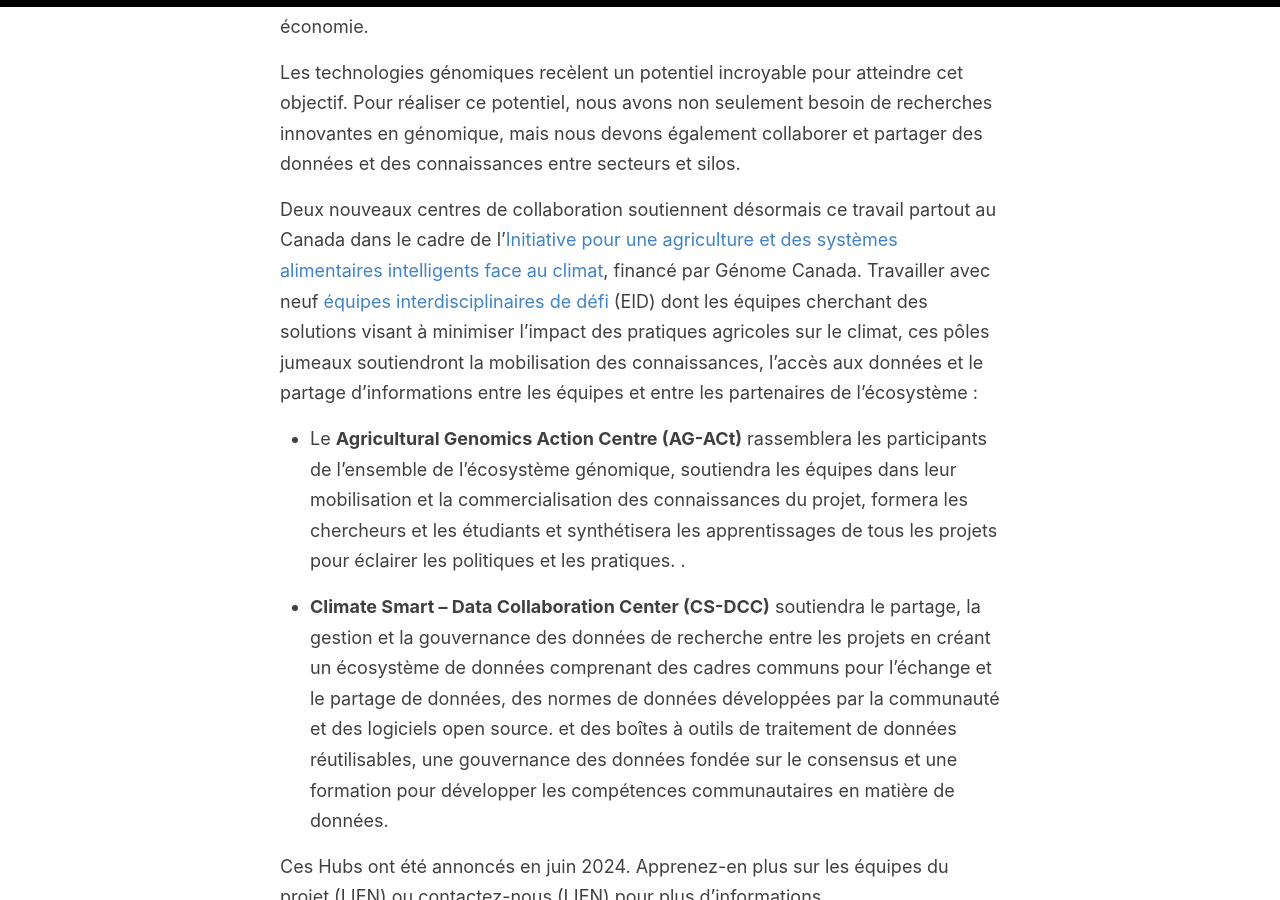
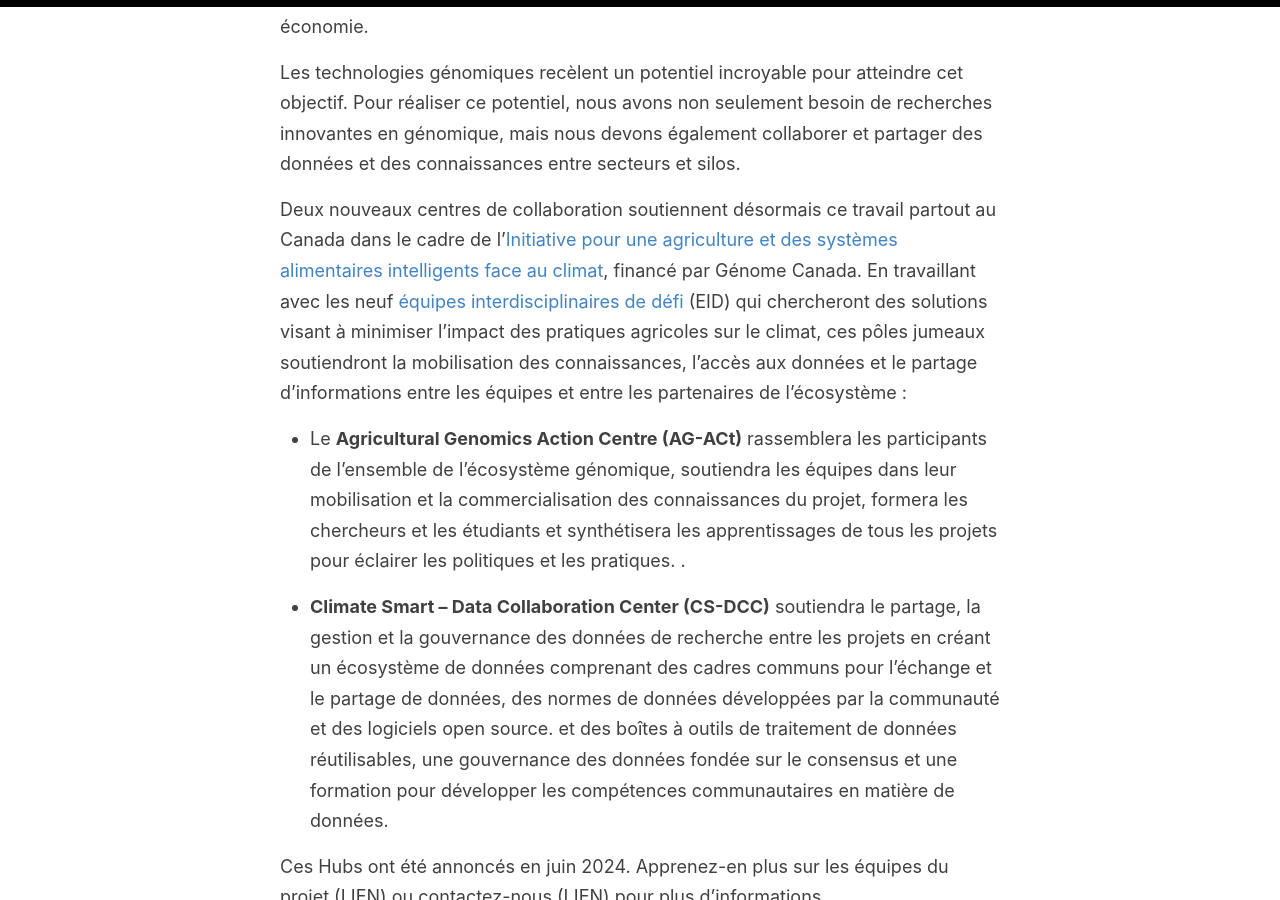
Before and after one commit to ClimateSmartAg/ClimateSmartAg-website-fr, a Jekyll site: the page built from index.md, in a window 1280 px wide and 900 px high, scrolled down 579 px. Built offline with Jekyll 4.4.1, drawn with Linux system fonts in a browser that asks for light colours; our own code applies the rules of GitHub Pages for plain Markdown files.

Commit message:
Update index.md

```diff
--- a/index.md
+++ b/index.md
@@ -6,7 +6,7 @@
 
 Les technologies génomiques recèlent un potentiel incroyable pour atteindre cet objectif. Pour réaliser ce potentiel, nous avons non seulement besoin de recherches innovantes en génomique, mais nous devons également collaborer et partager des données et des connaissances entre secteurs et silos.
 
-Deux nouveaux centres de collaboration soutiennent désormais ce travail partout au Canada dans le cadre de l'[Initiative pour une agriculture et des systèmes alimentaires intelligents face au climat](https://genomecanada.ca/fr/des-investissements-de-genome-canada-ciblent-des-solutions-pour-une-production-bioalimentaire-durable-et-adaptee-au-climat/), financé par Génome Canada. Travailler avec neuf [équipes interdisciplinaires de défi](https://genomecanada.ca/fr/grace-a-la-genomique-le-canada-investit-dans-la-production-bioalimentaire-adaptee-au-climat-de-calibre-mondial/) (EID) dont les équipes cherchant des solutions visant à minimiser l'impact des pratiques agricoles sur le climat, ces pôles jumeaux soutiendront la mobilisation des connaissances, l'accès aux données et le partage d'informations entre les équipes et entre les partenaires de l'écosystème :
+Deux nouveaux centres de collaboration soutiennent désormais ce travail partout au Canada dans le cadre de l'[Initiative pour une agriculture et des systèmes alimentaires intelligents face au climat](https://genomecanada.ca/fr/des-investissements-de-genome-canada-ciblent-des-solutions-pour-une-production-bioalimentaire-durable-et-adaptee-au-climat/), financé par Génome Canada. En travaillant avec les neuf [équipes interdisciplinaires de défi](https://genomecanada.ca/fr/grace-a-la-genomique-le-canada-investit-dans-la-production-bioalimentaire-adaptee-au-climat-de-calibre-mondial/) (EID) qui chercheront des solutions visant à minimiser l'impact des pratiques agricoles sur le climat, ces pôles jumeaux soutiendront la mobilisation des connaissances, l'accès aux données et le partage d'informations entre les équipes et entre les partenaires de l'écosystème :
 
 - Le **Agricultural Genomics Action Centre (AG-ACt)** rassemblera les participants de l'ensemble de l'écosystème génomique, soutiendra les équipes dans leur mobilisation et la commercialisation des connaissances du projet, formera les chercheurs et les étudiants et synthétisera les apprentissages de tous les projets pour éclairer les politiques et les pratiques. .
 
```
